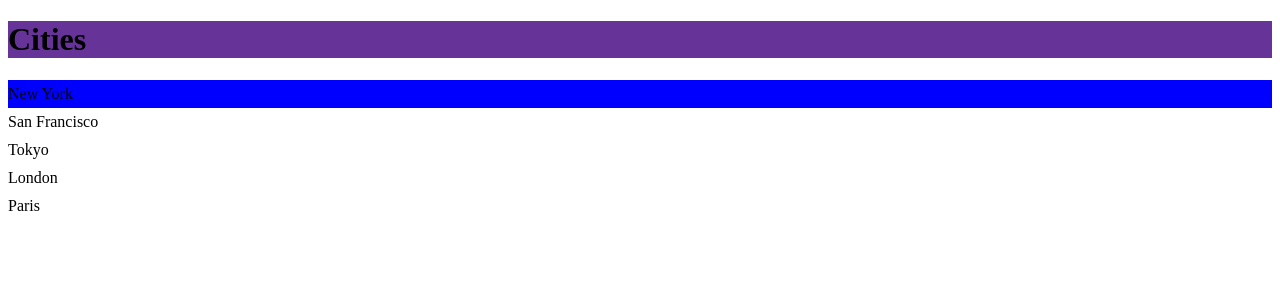
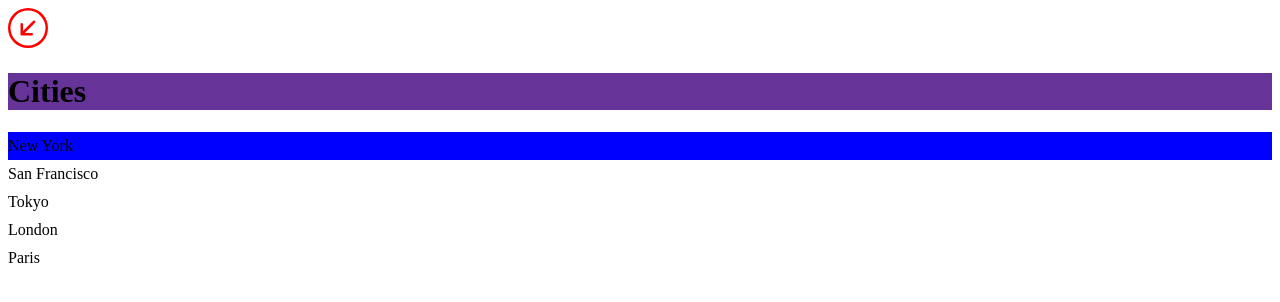
Before and after one commit to chienchuanw/react-learning, a React (Vite) app: page / in a window 1280 px wide. Shown: the top 302 px of the page. Built offline with nearby package versions, Linux system fonts and the light colour scheme.

Commit message:
Finished Adding Icons

```diff
--- a/package.json
+++ b/package.json
@@ -12,6 +12,7 @@
     "bootstrap": "^5.3.3",
     "react": "^18.2.0",
     "react-dom": "^18.2.0",
+    "react-icons": "^5.3.0",
     "styled-components": "^6.1.13"
   },
   "devDependencies": {
--- a/src/App.tsx
+++ b/src/App.tsx
@@ -15,13 +15,23 @@ function AppMessage() {
   return <div><Message /></div>;
 }
 
+// Import icon from "react-icons"
+
+import { BsArrowDownLeftCircle } from "react-icons/bs";
+
 function App() {
   let items = ['New York', 'San Francisco', 'Tokyo', 'London', 'Paris'];
   const handleSelectItem = (item: string) => {
     console.log((item))
   }
 
-  return <div><ListGroup items={items} heading='Cities' onSelectItem={handleSelectItem}/></div>
+  return (
+    <>
+      {/* Adding react-icon and configure its styles */}
+      <BsArrowDownLeftCircle color='red' size='40' />
+      <div><ListGroup items={items} heading='Cities' onSelectItem={handleSelectItem}/></div>
+    </>
+  )
 }
 
 function AppAlert() {
```
Also changed, not shown: 1 other file (tests, documents, lock files or other folders).
